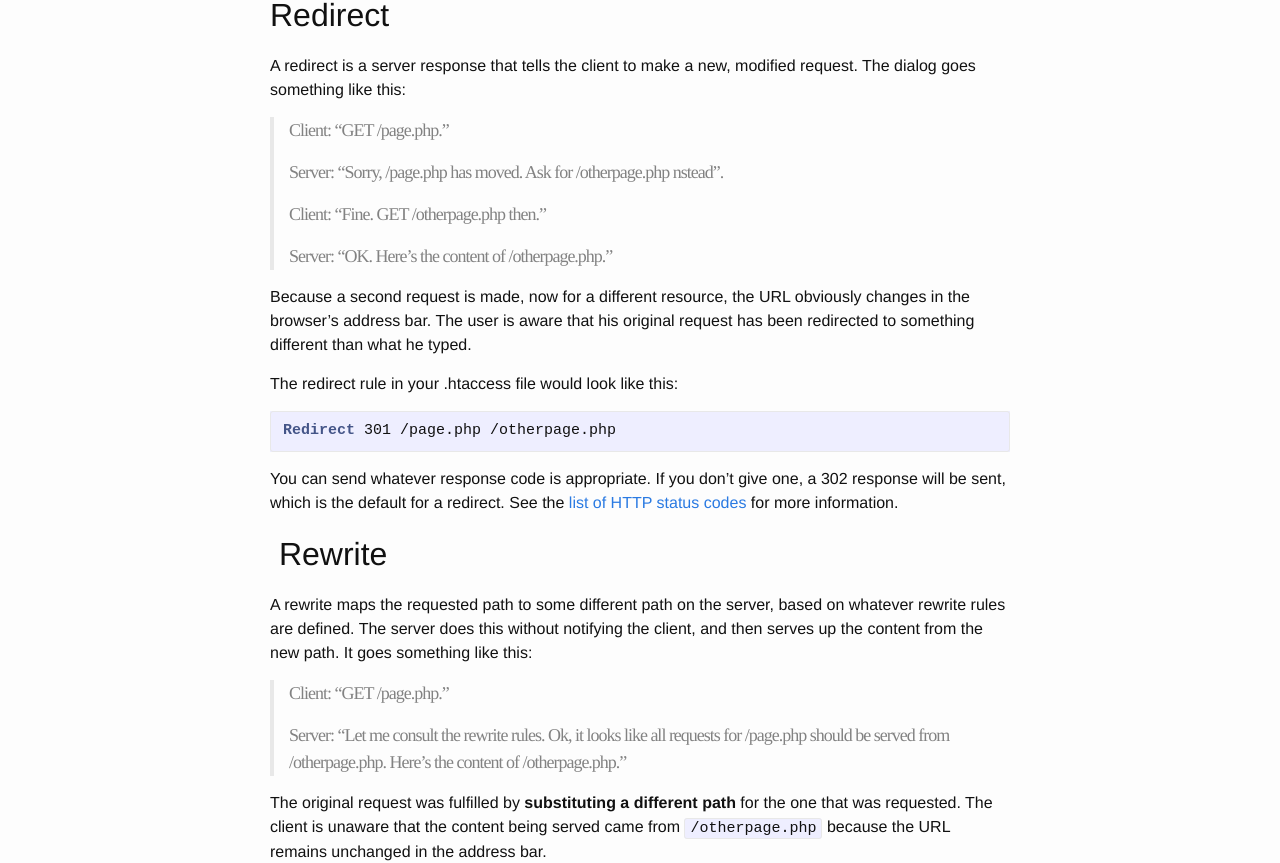
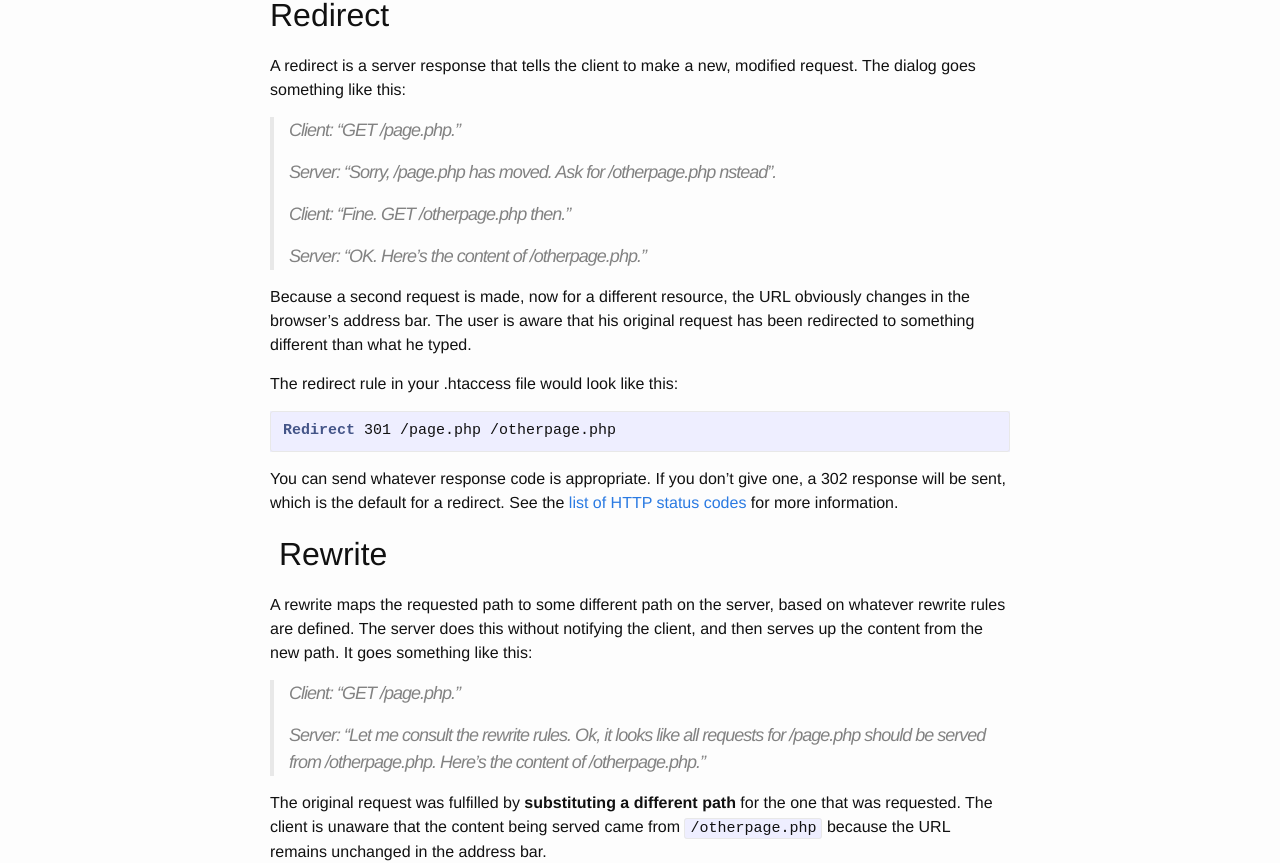
Before and after one commit to brawlins/brettrawlins.com, a Jekyll site: the page built from _posts/2014-02-24-apache-redirect-vs-rewrite.md, in a window 1280 px wide. Shown: the part 314-1177 px from the top of the page. Built offline with Jekyll 4.4.1, drawn with Linux system fonts in a browser that asks for light colours.

Commit message:
Change offset back to -0600. Remove style tag.

```diff
--- a/_posts/2014-02-24-apache-redirect-vs-rewrite.md
+++ b/_posts/2014-02-24-apache-redirect-vs-rewrite.md
@@ -15,10 +15,6 @@ What is the difference between Apache redirect and rewrite?
 ## Redirect
 
 A redirect is a server response that tells the client to make a new, modified request. The dialog goes something like this:
-
-<style>
-    .dialog { font-family: andale mono, times; font-style: normal; }
-</style>
 
 <blockquote>
 <p class="dialog">Client: “GET /page.php.”</p>
```
Also changed, not shown: other parts of _posts/2014-02-24-apache-redirect-vs-rewrite.md (+1 -1 lines).
